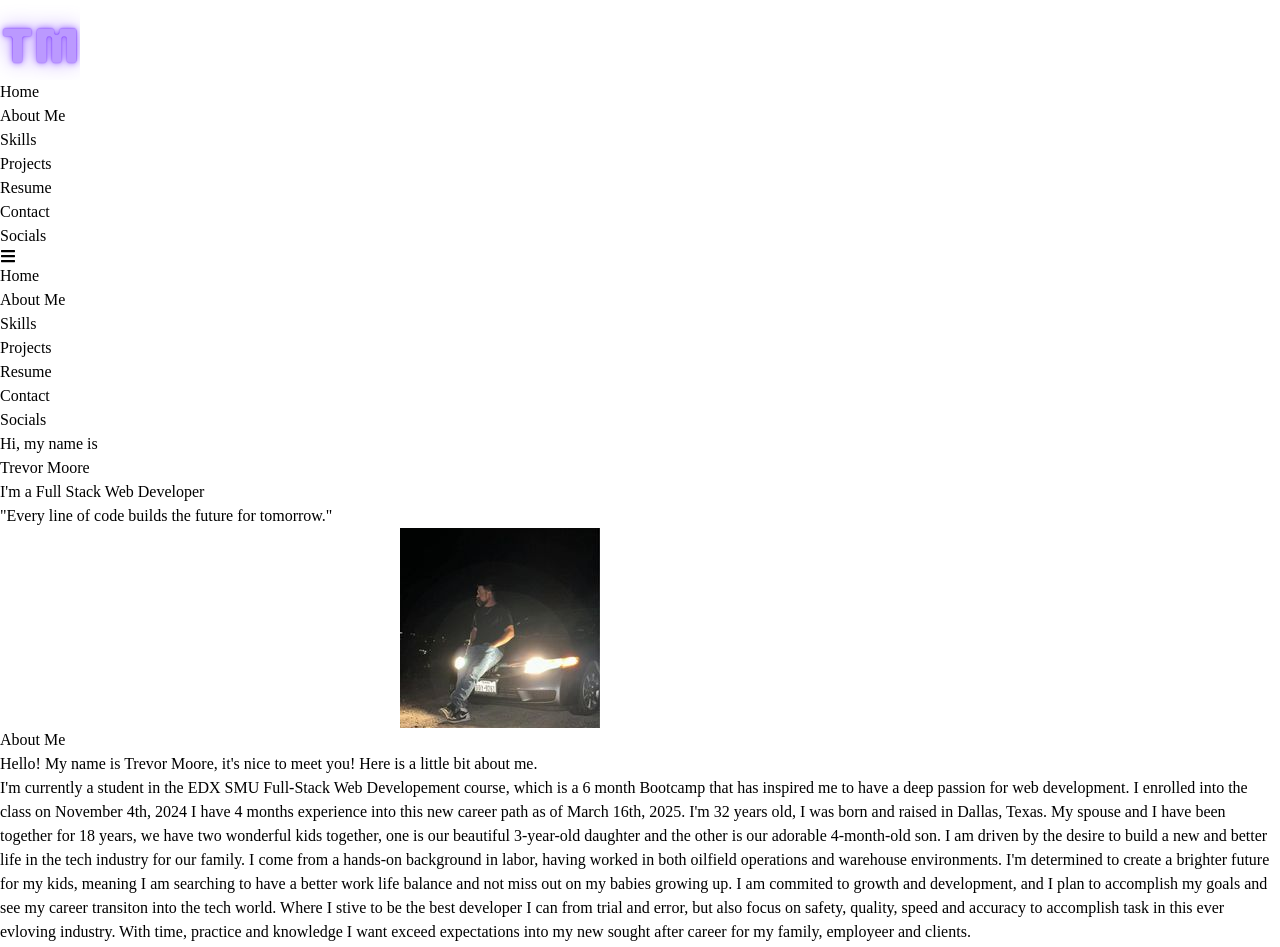
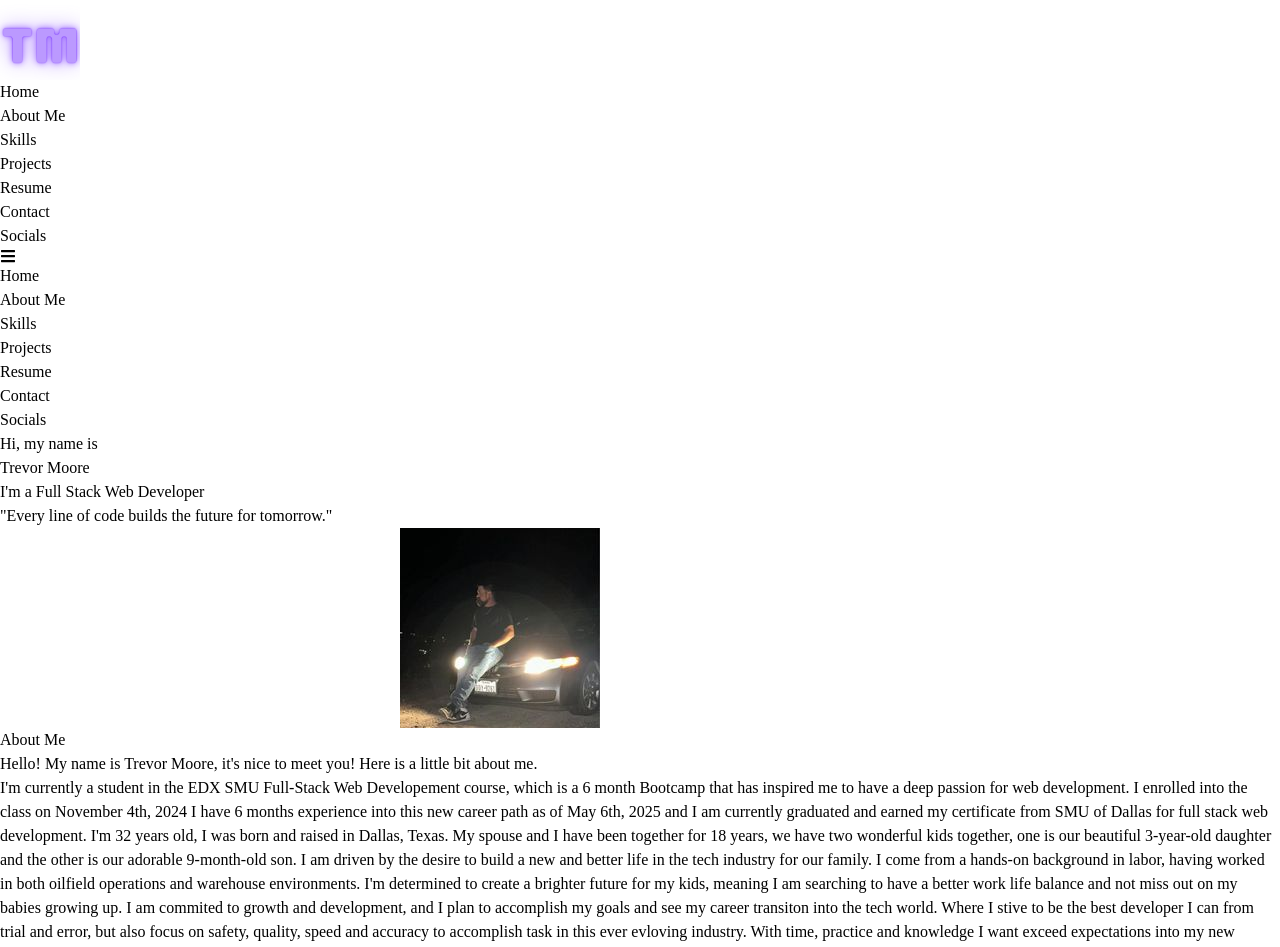
Before and after one commit to Treevyy/React-Portfolio, a React (Vite) app in the folder Develop/: page / in a window 1280 px wide. Shown: the top 947 px of the page. Built offline with nearby package versions, Linux system fonts and the light colour scheme.

Commit message:
updated the about me

```diff
--- a/Develop/src/componets/About.jsx
+++ b/Develop/src/componets/About.jsx
@@ -17,7 +17,7 @@ const About = () => {
             <p>Hello! My name is Trevor Moore, it's nice to meet you! Here is a little bit about me.</p>
           </div>
           <div>
-            <p className='font-roboto'>I'm currently a student in the EDX SMU Full-Stack Web Developement course, which is a 6 month Bootcamp that has inspired me to have a deep passion for web development. I enrolled into the class on November 4th, 2024 I have 4 months experience into this new career path as of March 16th, 2025. I'm 32 years old, I was born and raised in Dallas, Texas. My spouse and I have been together for 18 years, we have two wonderful kids together, one is our beautiful 3-year-old daughter and the other is our adorable 4-month-old son. I am driven by the desire to build a new and better life in the tech industry for our family. I come from a hands-on background in labor, having worked in both oilfield operations and warehouse environments. I'm determined to create a brighter future for my kids, meaning I am searching to have a better work life balance and not miss out on my babies growing up. I am commited to growth and development, and I plan to accomplish my goals and see my career transiton into the tech world. Where I stive to be the best developer I can from trial and error, but also focus on safety, quality, speed and accuracy to accomplish task in this ever evloving industry. With time, practice and knowledge I want exceed expectations into my new sought after career for my family, employeer and clients.</p>
+            <p className='font-roboto'>I'm currently a student in the EDX SMU Full-Stack Web Developement course, which is a 6 month Bootcamp that has inspired me to have a deep passion for web development. I enrolled into the class on November 4th, 2024 I have 6 months experience into this new career path as of May 6th, 2025 and I am currently graduated and earned my certificate from SMU of Dallas for full stack web development. I'm 32 years old, I was born and raised in Dallas, Texas. My spouse and I have been together for 18 years, we have two wonderful kids together, one is our beautiful 3-year-old daughter and the other is our adorable 9-month-old son. I am driven by the desire to build a new and better life in the tech industry for our family. I come from a hands-on background in labor, having worked in both oilfield operations and warehouse environments. I'm determined to create a brighter future for my kids, meaning I am searching to have a better work life balance and not miss out on my babies growing up. I am commited to growth and development, and I plan to accomplish my goals and see my career transiton into the tech world. Where I stive to be the best developer I can from trial and error, but also focus on safety, quality, speed and accuracy to accomplish task in this ever evloving industry. With time, practice and knowledge I want exceed expectations into my new sought after career for my family, employeer and clients.</p>
           </div>
         </div>
       </div>
```
